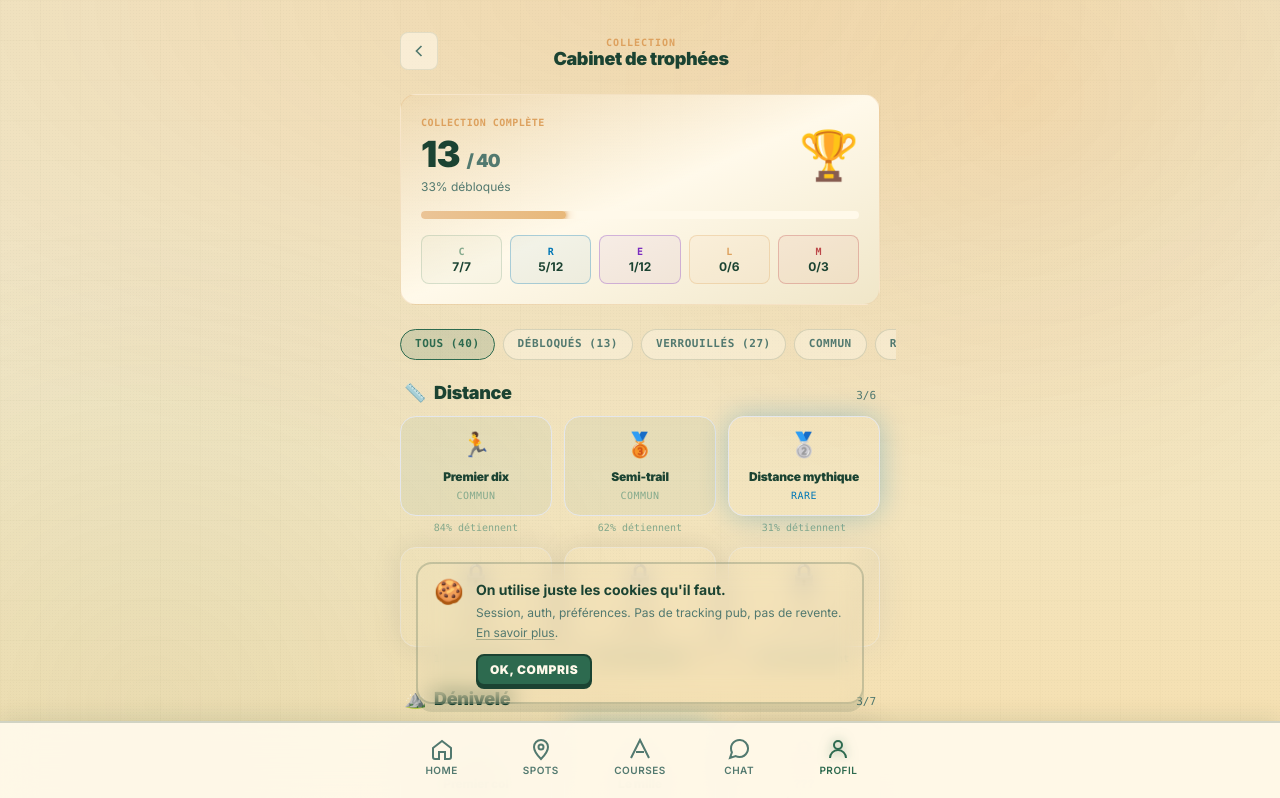
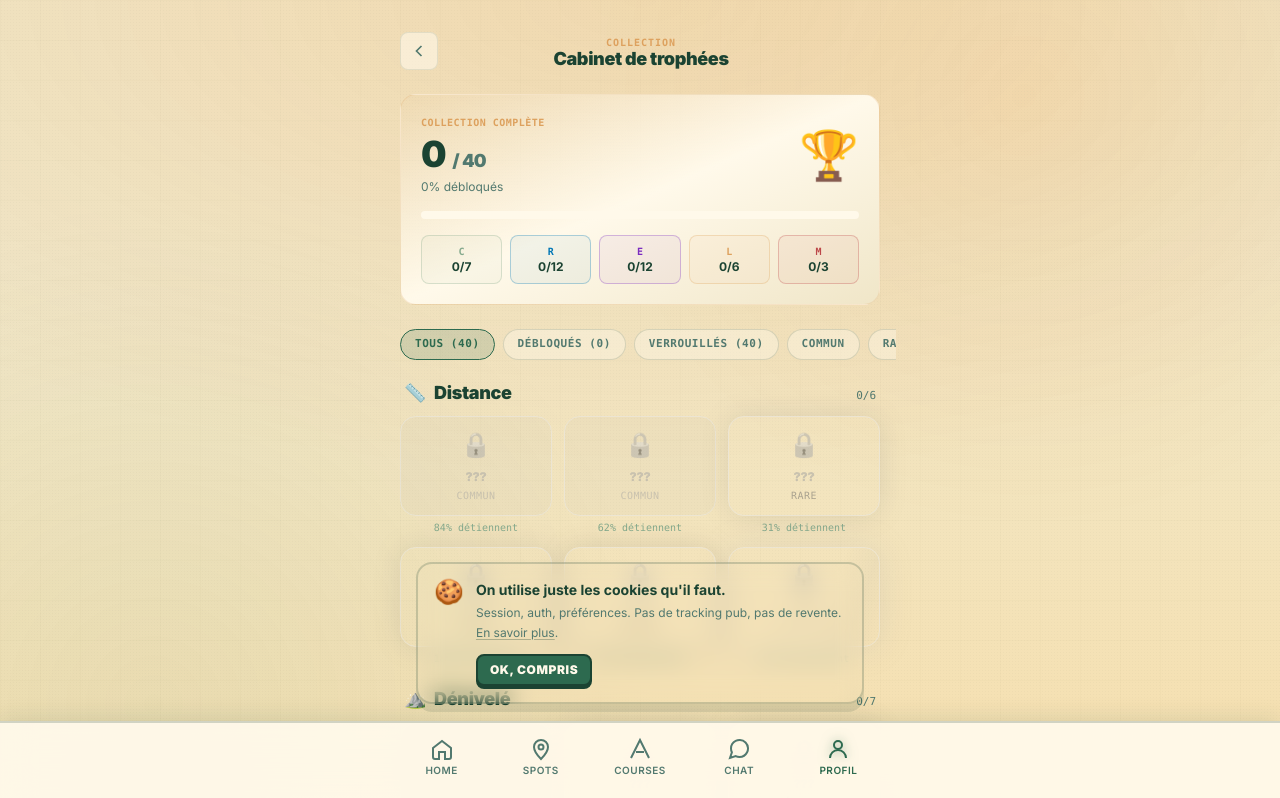
Before and after one commit to dangote2021/esprit-trail, a Next.js app: page /badges in a window 1280 px wide. Shown: the top 798 px of the page. Built offline with nearby package versions, Linux system fonts and the light colour scheme; no server answers.

Commit message:
Update page.tsx

```diff
--- a/src/app/badges/page.tsx
+++ b/src/app/badges/page.tsx
@@ -1,10 +1,10 @@
 "use client";
 
 import Link from "next/link";
-import { useState } from "react";
+import { useEffect, useState } from "react";
 import BadgeCard from "@/components/ui/BadgeCard";
 import { BADGES } from "@/lib/data/badges";
-import { MY_BADGES } from "@/lib/data/me";
+import { getRealUnlockedBadges } from "@/lib/supabase/badges";
 import type { BadgeRarity } from "@/lib/types";
 
 const RARITY_ORDER: BadgeRarity[] = ["common", "rare", "epic", "legendary", "mythic"];
@@ -24,15 +24,37 @@ const CATEGORY_LABELS: Record<string, { label: string; icon: string }> = {
 export default function BadgesPage() {
   const [filter, setFilter] = useState<FilterTab>("all");
 
+  // Hardening 05/09/26 : rapport de test panel (section badges) — cette page
+  // affichait la liste MY_BADGES codée en dur (persona démo interne), donc
+  // les mêmes 13 badges "débloqués" pour tout le monde, même un compte à 0
+  // sortie. On calcule désormais les badges réellement débloqués depuis les
+  // vraies données Supabase de l'utilisateur connecté (voir
+  // lib/supabase/badges.ts). Chargement progressif comme sur /guildes et
+  // /messages : cabinet vide pendant le chargement plutôt qu'un faux plein.
+  const [myBadges, setMyBadges] = useState<Set<string>>(new Set());
+  const [loaded, setLoaded] = useState(false);
+  useEffect(() => {
+    let cancelled = false;
+    getRealUnlockedBadges().then((set) => {
+      if (!cancelled) {
+        setMyBadges(set);
+        setLoaded(true);
+      }
+    });
+    return () => {
+      cancelled = true;
+    };
+  }, []);
+
   const filtered = BADGES.filter((b) => {
-    const unlocked = MY_BADGES.includes(b.id);
+    const unlocked = myBadges.has(b.id);
     if (filter === "unlocked") return unlocked;
     if (filter === "locked") return !unlocked;
     if (filter === "all") return true;
     return b.rarity === filter;
   });
 
-  const unlockedCount = MY_BADGES.length;
+  const unlockedCount = myBadges.size;
   const total = BADGES.length;
   const pct = Math.round((unlockedCount / total) * 100);
 
@@ -40,7 +62,7 @@ export default function BadgesPage() {
   const rarityStats = RARITY_ORDER.map((r) => ({
     rarity: r,
     total: BADGES.filter((b) => b.rarity === r).length,
-    unlocked: BADGES.filter((b) => b.rarity === r && MY_BADGES.includes(b.id)).length,
+    unlocked: BADGES.filter((b) => b.rarity === r && myBadges.has(b.id)).length,
   }));
 
   // Group par catégorie
@@ -83,7 +105,9 @@ export default function BadgesPage() {
               {unlockedCount}{" "}
               <span className="text-lg text-ink-muted">/ {total}</span>
             </div>
-            <div className="mt-1 text-xs text-ink-muted">{pct}% débloqués</div>
+            <div className="mt-1 text-xs text-ink-muted">
+              {loaded ? `${pct}% débloqués` : "Chargement de ta collection…"}
+            </div>
           </div>
           <div className="text-5xl animate-float">🏆</div>
         </div>
@@ -182,7 +206,7 @@ export default function BadgesPage() {
                 <span>{CATEGORY_LABELS[cat]?.label}</span>
               </h2>
               <div className="text-[11px] font-mono text-ink-muted">
-                {badges.filter((b) => MY_BADGES.includes(b.id)).length}/
+                {badges.filter((b) => myBadges.has(b.id)).length}/
                 {badges.length}
               </div>
             </div>
@@ -191,7 +215,7 @@ export default function BadgesPage() {
                 <div key={b.id} className="space-y-1">
                   <BadgeCard
                     badge={b}
-                    locked={!MY_BADGES.includes(b.id)}
+                    locked={!myBadges.has(b.id)}
                     size="sm"
                   />
                   <div className="px-1 text-center text-[10px] font-mono text-ink-dim">
```
